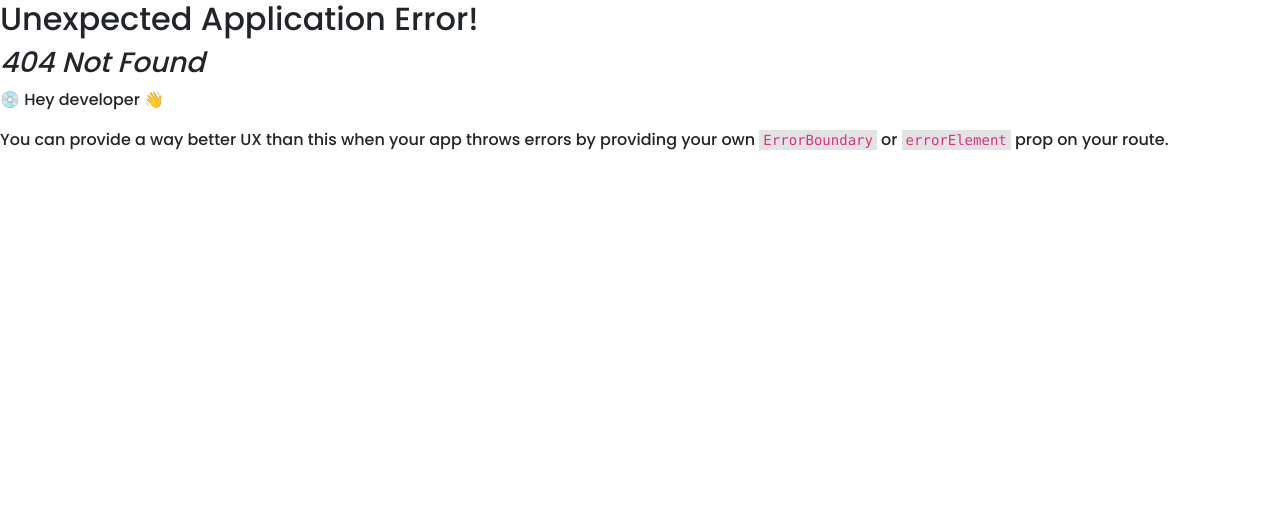
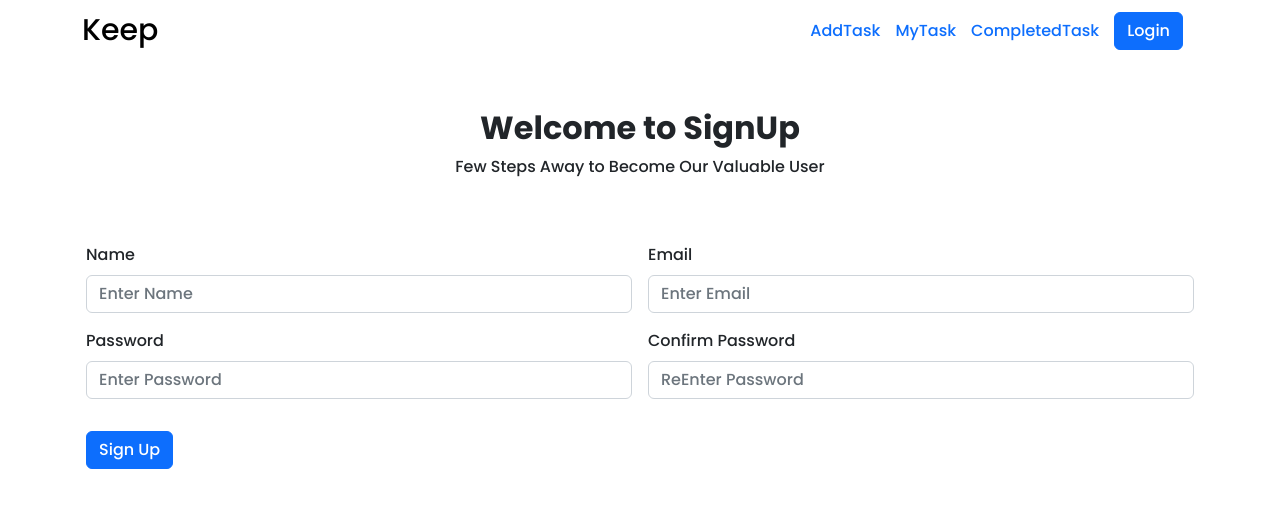
Before and after one commit to Parvez765/task-managment-clientside, a React (Create React App) app: page /signup in a window 1280 px wide. Before the commit this address had no page. Shown: the top 508 px of the page. Built offline with nearby package versions, Linux system fonts and the light colour scheme; no server answers.

Commit message:
Signup Form And User Created

```diff
--- /dev/null
+++ b/src/Components/LoginUser/LoginUser.js
@@ -0,0 +1,11 @@
+import React from 'react';
+
+const LoginUser = () => {
+    return (
+        <div className='text-center'>
+            <h2>Hello From Login</h2>
+        </div>
+    );
+};
+
+export default LoginUser;
--- a/src/Components/Shared/Navbar/Navbar.js
+++ b/src/Components/Shared/Navbar/Navbar.js
@@ -28,7 +28,7 @@ const Navbar = () => {
                         isActive ? activeStyle : undefined
                         }>CompletedTask</NavLink>
 
-
+                       <NavLink to="/login"><button className='btn btn-primary'>Login</button></NavLink>
 
                     </div>
                 </div>
--- /dev/null
+++ b/src/Components/SignupUser/SignupUser.js
@@ -0,0 +1,74 @@
+import React, { useContext, useState } from 'react';
+import Swal from 'sweetalert2';
+import { AuthContext } from '../../Context/AuthProvider';
+
+const SignupUser = () => {
+
+    const [error, setError] = useState("")
+
+    const {handleCreateUser} = useContext(AuthContext)
+
+    const handleOnSubmit = (event) => {
+        event.preventDefault()
+        const form = event.target
+        const name = form.text.value
+        const email = form.email.value
+        const password = form.pass.value
+        const ReEnterPassword = form.repass.value
+
+        if (password !== ReEnterPassword) {
+            return Swal.fire({
+                icon: 'error',
+                title: 'Oops...',
+                text: 'Password Did not Match!',
+
+              })
+        }
+
+        handleCreateUser(email, password)
+            .then(result => {
+                const user = result.user
+                if (user?.uid) {
+                    Swal.fire(
+                        'Good job!',
+                        'Account Created Successfully!',
+                        'success'
+                      )
+                }
+            })
+        .catch(error => setError(error))
+
+
+    }
+
+    return (
+        <div>
+            <h2 className='text-center mt-5 fw-bold'>Welcome to SignUp</h2>
+            <p className='text-center  mb-5 '>Few Steps Away to Become Our Valuable User</p>
+            <form className="row g-3 container mx-auto mt-5" onSubmit={handleOnSubmit}>
+                <div className="col-md-6">
+                    <label className="form-label">Name</label>
+                    <input type="text" name="text" className="form-control" placeholder='Enter Name' required/>
+                </div>
+                <div className="col-md-6">
+                    <label className="form-label">Email</label>
+                    <input type="email" name="email" className="form-control" placeholder="Enter Email" required/>
+                </div>
+                <div className="col-6">
+                    <label className="form-label">Password</label>
+                    <input type="password" name="pass" className="form-control" placeholder="Enter Password" required/>
+                </div>
+                <div className="col-6">
+                    <label className="form-label">Confirm Password</label>
+                    <input type="password" name="repass" className="form-control" placeholder="ReEnter Password" required/>
+                </div>
+                <div className="col-12">
+                <p>{error.message}</p>
+                    <button type="submit" className="btn btn-primary">Sign Up</button>
+                </div>
+            </form>
+        </div>
+    );
+};
+
+export default SignupUser;
--- /dev/null
+++ b/src/Context/AuthProvider.js
@@ -0,0 +1,38 @@
+import React, { createContext, useEffect, useState } from 'react';
+import app from '../firebase/firebase.config';
+import {createUserWithEmailAndPassword, getAuth, onAuthStateChanged} from "firebase/auth"
+
+export const AuthContext = createContext()
+const auth = getAuth(app)
+
+const AuthProvider = ({ children }) => {
+
+    const [user, setUser] = useState("")
+    const [loading, setLoading] = useState(true)
+
+    // Create New User
+    const handleCreateUser = (email, password) => {
+        return createUserWithEmailAndPassword(auth, email, password)
+    }
+
+    // State Change
+    useEffect(() => {
+        const unsubscriber = onAuthStateChanged(auth, (currentUser) => {
+            setUser(currentUser)
+            setLoading(false)
+        })
+        return () => {
+            unsubscriber()
+        }
+    })
+
+    const authValue = {user, loading, handleCreateUser}
+
+    return (
+        <AuthContext.Provider value={authValue}>
+            {children}
+        </AuthContext.Provider>
+    );
+};
+
+export default AuthProvider;
--- a/src/Pages/Home/Home.js
+++ b/src/Pages/Home/Home.js
@@ -1,9 +1,12 @@
 import React from 'react';
+import { Link } from 'react-router-dom';
 
 const Home = () => {
     return (
-        <div>
-            <h2 className='text-center'>Hello From Home</h2>
+        <div className='text-center mt-5'>
+            <h2 className='fw-bolder fs-1'>Welcome to Keep</h2>
+            <p>You Have to Login/Signup First To Add Task or View Your Task</p>
+           <Link to="/signup"><button className='btn btn-primary'>Signup</button></Link>
         </div>
     );
 };
--- /dev/null
+++ b/src/Pages/Login/Login.js
@@ -0,0 +1,12 @@
+import React from 'react';
+import LoginUser from '../../Components/LoginUser/LoginUser';
+
+const Login = () => {
+    return (
+        <div>
+            <LoginUser/>
+        </div>
+    );
+};
+
+export default Login;
--- /dev/null
+++ b/src/Pages/Signup/Signup.js
@@ -0,0 +1,12 @@
+import React from 'react';
+import SignupUser from '../../Components/SignupUser/SignupUser';
+
+const Signup = () => {
+    return (
+        <div>
+           <SignupUser/>
+        </div>
+    );
+};
+
+export default Signup;
--- a/src/index.js
+++ b/src/index.js
@@ -3,11 +3,12 @@ import ReactDOM from 'react-dom/client';
 import './index.css';
 import App from './App';
 import reportWebVitals from './reportWebVitals';
+import AuthProvider  from './Context/AuthProvider';
 
 const root = ReactDOM.createRoot(document.getElementById('root'));
 root.render(
   <React.StrictMode>
-    <App />
+   <AuthProvider><App /></AuthProvider>
   </React.StrictMode>
 );
 
```
Also changed, not shown: src/Router/Router.js (+8 -0 lines).
